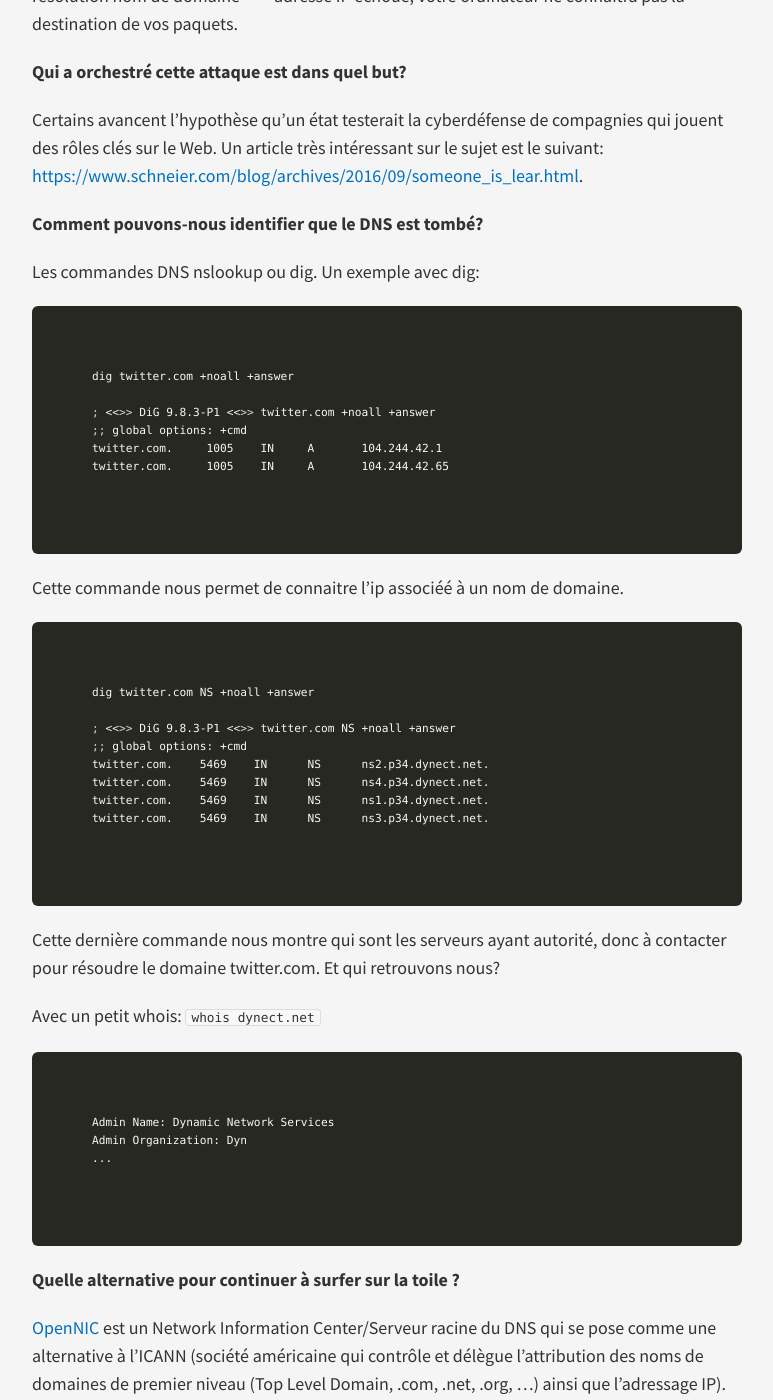
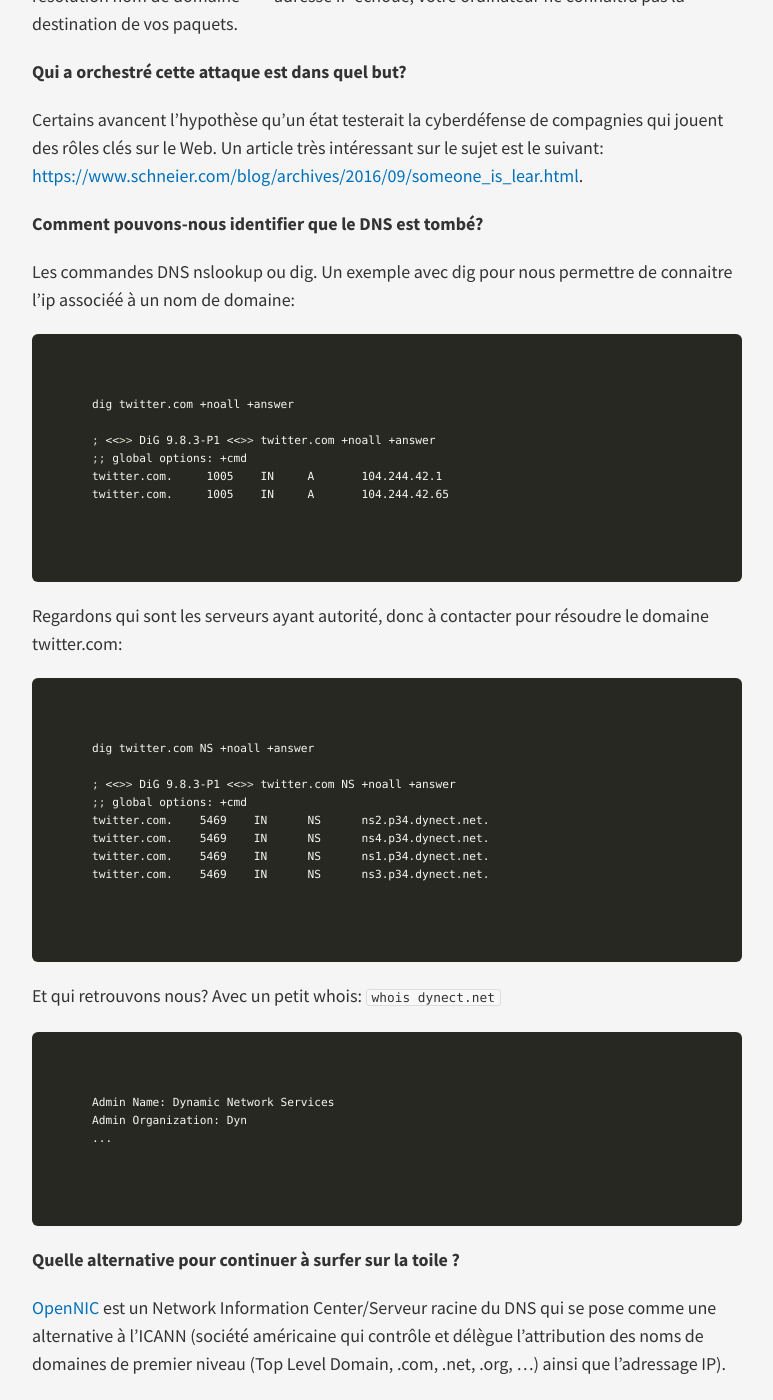
Before and after one commit to phackt/phackt.github.io, a Jekyll site: the page built from _posts/2016-10-23-dyn-ddos-dns.markdown, in a window 1280 px wide and 1400 px high, scrolled down 1070 px. Shown: the whole window, without its empty margins (253-1026 px from the left). Built offline with Jekyll 4.4.1, drawn with Linux system fonts in a browser that asks for light colours; nearby versions of some CDN libraries; comment, search, counter and statistics services are not loaded.

Commit message:
update article dyn ddos

````diff
--- a/_posts/2016-10-23-dyn-ddos-dns.markdown
+++ b/_posts/2016-10-23-dyn-ddos-dns.markdown
@@ -25,7 +25,7 @@ Certains avancent l'hypothèse qu'un état testerait la cyberdéfense de compagn
 
 **Comment pouvons-nous identifier que le DNS est tombé?**
 
-Les commandes DNS nslookup ou dig. Un exemple avec dig:
+Les commandes DNS nslookup ou dig. Un exemple avec dig pour nous permettre de connaitre l'ip associéé à un nom de domaine:
 
 ```bash
 dig twitter.com +noall +answer
@@ -36,7 +36,7 @@ twitter.com.	 1005	 IN	A	104.244.42.1
 twitter.com.	 1005	 IN	A	104.244.42.65
 ```
 
-Cette commande nous permet de connaitre l'ip associéé à un nom de domaine.
+Regardons qui sont les serveurs ayant autorité, donc à contacter pour résoudre le domaine twitter.com:
 
 ```bash
 dig twitter.com NS +noall +answer
@@ -49,9 +49,7 @@ twitter.com.	5469	IN	NS	ns1.p34.dynect.net.
 twitter.com.	5469	IN	NS	ns3.p34.dynect.net.
 ```
 
-Cette dernière commande nous montre qui sont les serveurs ayant autorité, donc à contacter pour résoudre le domaine twitter.com. Et qui retrouvons nous?
-
-Avec un petit whois: ```whois dynect.net```
+Et qui retrouvons nous? Avec un petit whois: ```whois dynect.net```
 
 ```
 Admin Name: Dynamic Network Services
````
